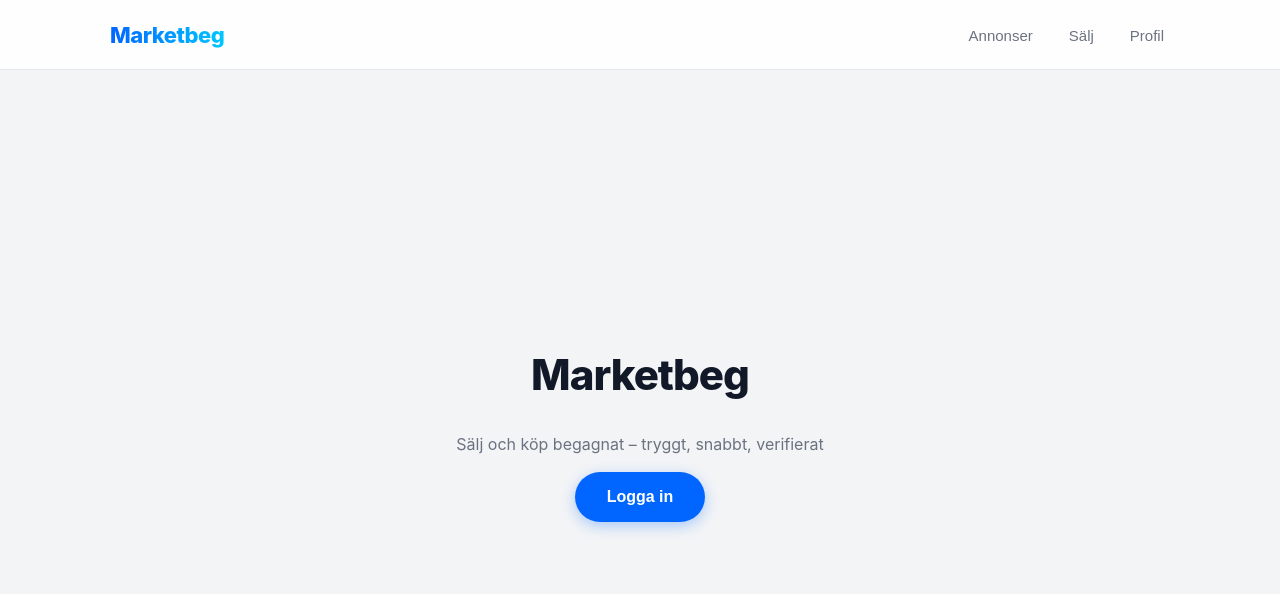
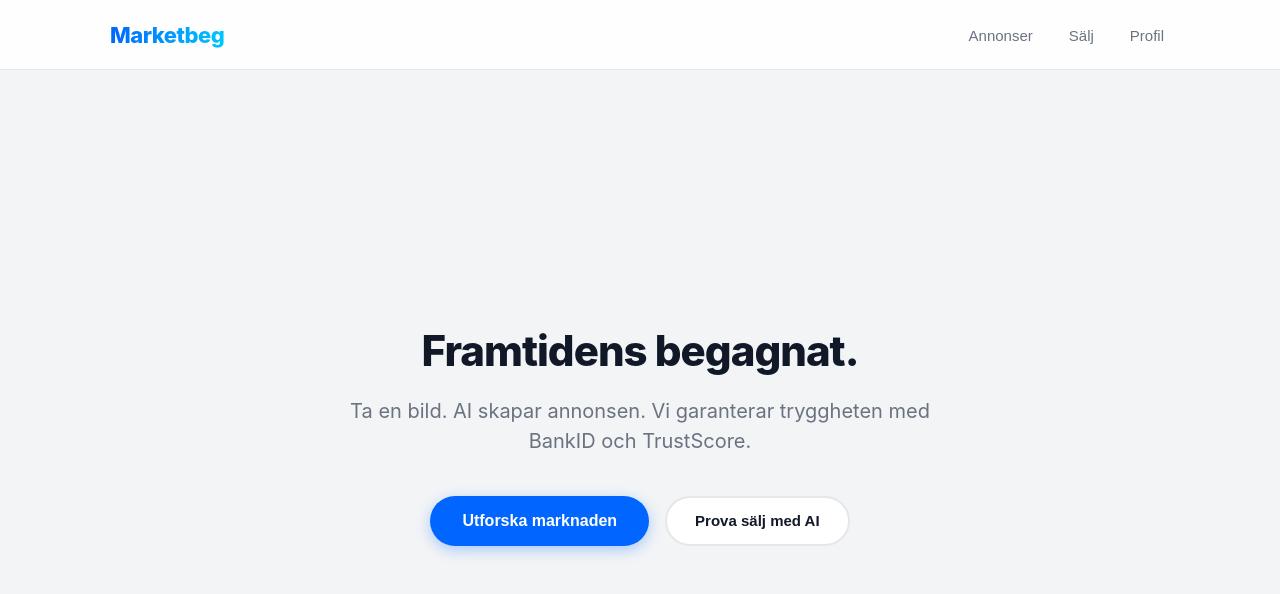
Before and after one commit to gascheckking/marketbeg-appGem, a Next.js app: page / in a window 1280 px wide. Shown: the top 594 px of the page. Built offline with nearby package versions, Linux system fonts and the light colour scheme.

Commit message:
Update page.tsx

```diff
--- a/app/page.tsx
+++ b/app/page.tsx
@@ -7,17 +7,21 @@ export default function Home() {
 
   return (
     <main className="container center">
-      <h1>Marketbeg</h1>
-      <p className="muted">
-        Sälj och köp begagnat – tryggt, snabbt, verifierat
-      </p>
+      <div style={{ maxWidth: '600px' }}>
+        <h1>Framtidens begagnat.</h1>
+        <p className="muted" style={{ marginBottom: '40px', fontSize: '20px' }}>
+          Ta en bild. AI skapar annonsen. Vi garanterar tryggheten med BankID och TrustScore.
+        </p>
 
-      <button
-        className="primary"
-        onClick={() => router.push("/feed")}
-      >
-        Logga in
-      </button>
+        <div style={{ display: 'flex', gap: '16px', justifyContent: 'center' }}>
+          <button className="primary" onClick={() => router.push("/feed")}>
+            Utforska marknaden
+          </button>
+          <button className="secondary" onClick={() => router.push("/sell")}>
+            Prova sälj med AI
+          </button>
+        </div>
+      </div>
     </main>
   );
 }
```
